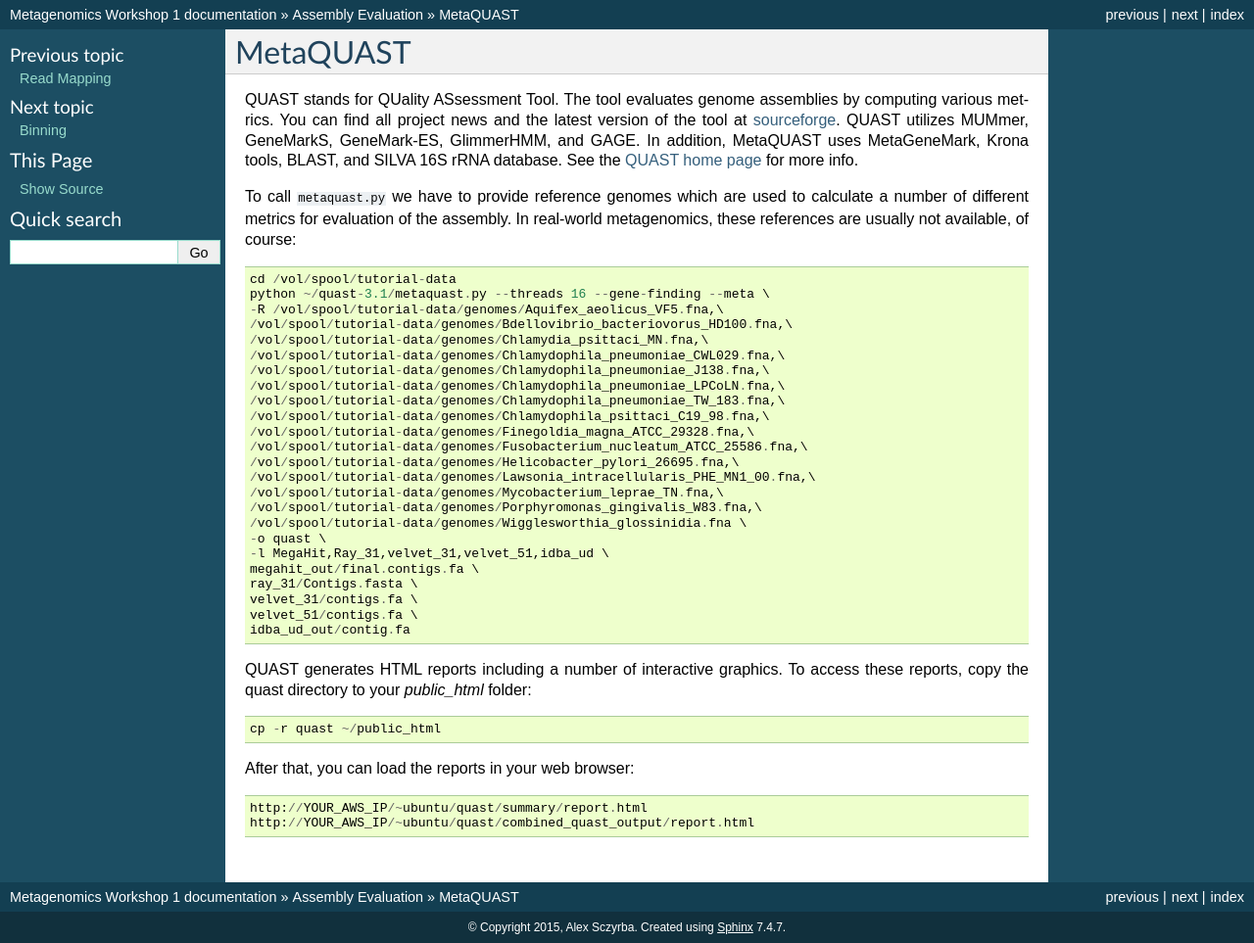
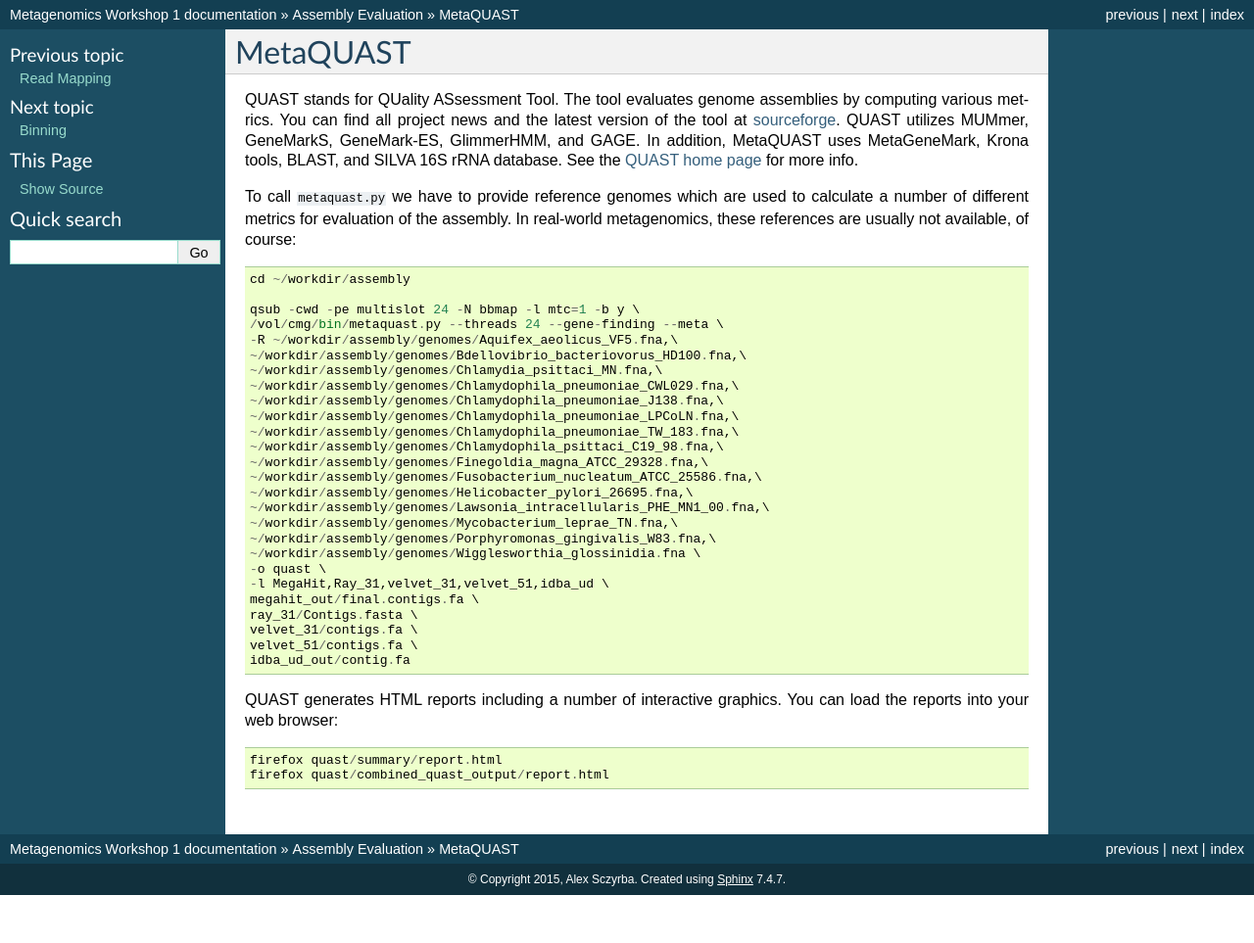
Before and after one commit to metagenomics/metagenomics-workshop, a Sphinx documentation site: the page built from docs/evaluation/metaquast.rst, in a window 1280 px wide. Shown: the whole page at 98% size. Built offline with Sphinx 7.4.7, drawn with Linux system fonts in a browser that asks for light colours; after the commit the page ends 914 px from its top, so only the background shows below that.

Commit message:
Update metaquast.rst

```diff
--- a/docs/evaluation/metaquast.rst
+++ b/docs/evaluation/metaquast.rst
@@ -15,23 +15,25 @@
 the assembly. In real-world metagenomics, these references are usually
 not available, of course::
 
-  cd /vol/spool/tutorial-data
-  python ~/quast-3.1/metaquast.py --threads 16 --gene-finding --meta \
-  -R /vol/spool/tutorial-data/genomes/Aquifex_aeolicus_VF5.fna,\
-  /vol/spool/tutorial-data/genomes/Bdellovibrio_bacteriovorus_HD100.fna,\
-  /vol/spool/tutorial-data/genomes/Chlamydia_psittaci_MN.fna,\
-  /vol/spool/tutorial-data/genomes/Chlamydophila_pneumoniae_CWL029.fna,\
-  /vol/spool/tutorial-data/genomes/Chlamydophila_pneumoniae_J138.fna,\
-  /vol/spool/tutorial-data/genomes/Chlamydophila_pneumoniae_LPCoLN.fna,\
-  /vol/spool/tutorial-data/genomes/Chlamydophila_pneumoniae_TW_183.fna,\
-  /vol/spool/tutorial-data/genomes/Chlamydophila_psittaci_C19_98.fna,\
-  /vol/spool/tutorial-data/genomes/Finegoldia_magna_ATCC_29328.fna,\
-  /vol/spool/tutorial-data/genomes/Fusobacterium_nucleatum_ATCC_25586.fna,\
-  /vol/spool/tutorial-data/genomes/Helicobacter_pylori_26695.fna,\
-  /vol/spool/tutorial-data/genomes/Lawsonia_intracellularis_PHE_MN1_00.fna,\
-  /vol/spool/tutorial-data/genomes/Mycobacterium_leprae_TN.fna,\
-  /vol/spool/tutorial-data/genomes/Porphyromonas_gingivalis_W83.fna,\
-  /vol/spool/tutorial-data/genomes/Wigglesworthia_glossinidia.fna \
+  cd ~/workdir/assembly
+
+  qsub -cwd -pe multislot 24 -N bbmap -l mtc=1 -b y \
+  /vol/cmg/bin/metaquast.py --threads 24 --gene-finding --meta \
+  -R ~/workdir/assembly/genomes/Aquifex_aeolicus_VF5.fna,\
+  ~/workdir/assembly/genomes/Bdellovibrio_bacteriovorus_HD100.fna,\
+  ~/workdir/assembly/genomes/Chlamydia_psittaci_MN.fna,\
+  ~/workdir/assembly/genomes/Chlamydophila_pneumoniae_CWL029.fna,\
+  ~/workdir/assembly/genomes/Chlamydophila_pneumoniae_J138.fna,\
+  ~/workdir/assembly/genomes/Chlamydophila_pneumoniae_LPCoLN.fna,\
+  ~/workdir/assembly/genomes/Chlamydophila_pneumoniae_TW_183.fna,\
+  ~/workdir/assembly/genomes/Chlamydophila_psittaci_C19_98.fna,\
+  ~/workdir/assembly/genomes/Finegoldia_magna_ATCC_29328.fna,\
+  ~/workdir/assembly/genomes/Fusobacterium_nucleatum_ATCC_25586.fna,\
+  ~/workdir/assembly/genomes/Helicobacter_pylori_26695.fna,\
+  ~/workdir/assembly/genomes/Lawsonia_intracellularis_PHE_MN1_00.fna,\
+  ~/workdir/assembly/genomes/Mycobacterium_leprae_TN.fna,\
+  ~/workdir/assembly/genomes/Porphyromonas_gingivalis_W83.fna,\
+  ~/workdir/assembly/genomes/Wigglesworthia_glossinidia.fna \
   -o quast \
   -l MegaHit,Ray_31,velvet_31,velvet_51,idba_ud \
   megahit_out/final.contigs.fa \
@@ -40,12 +42,8 @@
   velvet_51/contigs.fa \
   idba_ud_out/contig.fa
 
-QUAST generates HTML reports including a number of interactive graphics. To access these reports, copy the
-quast directory to your `public_html` folder::
+QUAST generates HTML reports including a number of interactive graphics.
+You can load the reports into your web browser::
 
-  cp -r quast ~/public_html
-
-After that, you can load the reports in your web browser::
-
-  http://YOUR_AWS_IP/~ubuntu/quast/summary/report.html
-  http://YOUR_AWS_IP/~ubuntu/quast/combined_quast_output/report.html
+  firefox quast/summary/report.html
+  firefox quast/combined_quast_output/report.html
```
